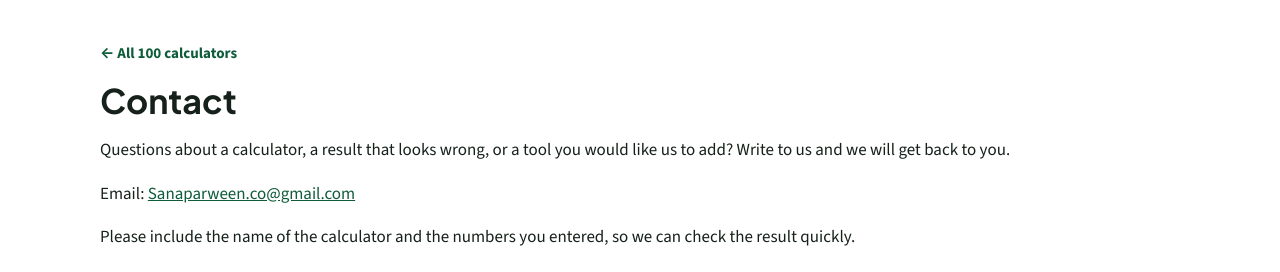
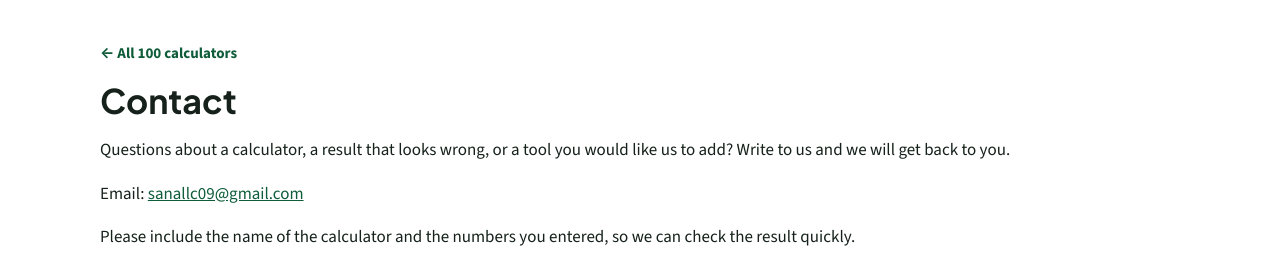
Before and after one commit to ssandco/easy-home-calculator, a plain HTML site: page contact.html in a window 1280 px wide. Shown: the top 272 px of the page. Drawn offline with nearby package versions, Linux system fonts and the light colour scheme.

Commit message:
Contact page email changed to sanallc09@gmail.com

```diff
--- a/contact.html
+++ b/contact.html
@@ -139,4 +139,4 @@ body.on-tool .hub-only{display:none}
 
 </style>
 </head>
-<body><main class="wrap"><nav class="crumb"><a href="index.html">← All 100 calculators</a></nav><h1 style="margin-top:16px">Contact</h1><p class="sub">Questions about a calculator, a result that looks wrong, or a tool you would like us to add? Write to us and we will get back to you.</p><p>Email: <a href="mailto:Sanaparween.co@gmail.com">Sanaparween.co@gmail.com</a></p><p>Please include the name of the calculator and the numbers you entered, so we can check the result quickly.</p></main><footer><div class="wrap">Home Calculator — estimates for planning only. Always confirm quantities against the product label and local building codes before buying or pouring. Coverage figures use standard US product yields (80 lb concrete bag ≈ 0.6 cu ft, paint ≈ 350 sq ft per gallon per coat).<br><a href="index.html">Home Calculator</a> · <a href="privacy.html">Privacy Policy</a> · <a href="about.html">About</a></div></footer></body></html>
+<body><main class="wrap"><nav class="crumb"><a href="index.html">← All 100 calculators</a></nav><h1 style="margin-top:16px">Contact</h1><p class="sub">Questions about a calculator, a result that looks wrong, or a tool you would like us to add? Write to us and we will get back to you.</p><p>Email: <a href="mailto:sanallc09@gmail.com">sanallc09@gmail.com</a></p><p>Please include the name of the calculator and the numbers you entered, so we can check the result quickly.</p></main><footer><div class="wrap">Home Calculator — estimates for planning only. Always confirm quantities against the product label and local building codes before buying or pouring. Coverage figures use standard US product yields (80 lb concrete bag ≈ 0.6 cu ft, paint ≈ 350 sq ft per gallon per coat).<br><a href="index.html">Home Calculator</a> · <a href="privacy.html">Privacy Policy</a> · <a href="about.html">About</a></div></footer></body></html>
```
